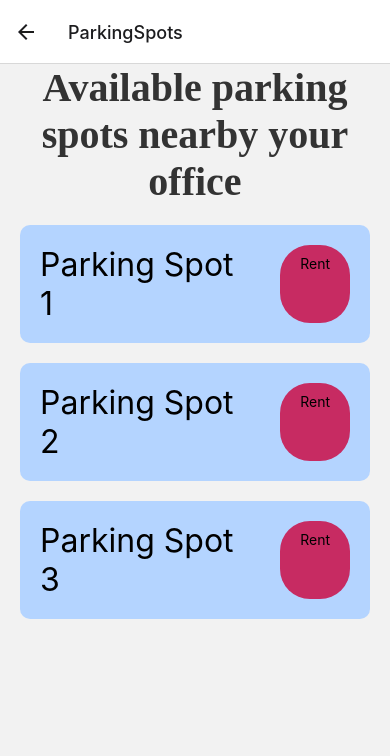
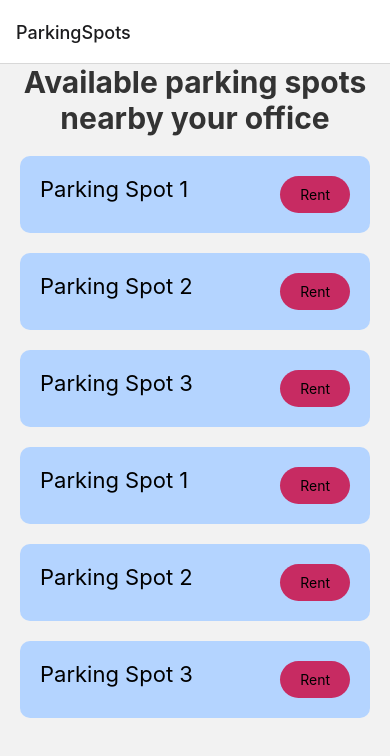
Before and after one commit to MatthewCloudy/OfficelyMobileApp, a React Native app in the folder OfficelyMobileApp/: screen /ParkingSpots in a window 390 px wide. Shown: the top 756 px of the page. Built offline with nearby package versions, Linux system fonts and the light colour scheme.

Commit message:
Small changes

```diff
--- a/OfficelyMobileApp/App.js
+++ b/OfficelyMobileApp/App.js
@@ -13,7 +13,7 @@ const Stack = createStackNavigator();
 export default function App() {
   return (
     <NavigationContainer>
-      <Stack.Navigator initialRouteName="Home">
+      <Stack.Navigator initialRouteName="ParkingSpots">
         <Stack.Screen name="Home" component={HomePage} />
         <Stack.Screen name="ParkingSpots" component={ParkingSpots} />
         <Stack.Screen name="ParkingConfirmation" component={ParkingConfirmation} />
--- a/OfficelyMobileApp/HomePage.js
+++ b/OfficelyMobileApp/HomePage.js
@@ -1,5 +1,5 @@
 import { StatusBar } from 'expo-status-bar';
-import { StyleSheet, Text, View, Button, TextInput, TouchableOpacity, ImageBackground } from 'react-native';
+import { StyleSheet, Text, View, Button, TextInput, TouchableOpacity, ImageBackground, ScrollView } from 'react-native';
 import { useState } from 'react';
 
 const image = require('./assets/officePicture.jpg');
@@ -23,6 +23,7 @@ export function HomePage() {
 
     return (
         <ImageBackground source={image} resizeMode="cover" style={styles.image}>
+            <ScrollView >
             <View >
             <View>
                 <Text style={styles.title}>Officely</Text>
@@ -46,6 +47,8 @@ export function HomePage() {
                 </TouchableOpacity>
             </View>
         </View>
+            </ScrollView>
+
 
         </ImageBackground>
 
@@ -93,13 +96,11 @@ button: {
     paddingHorizontal: 20,
   },
 buttonText: {
-    fontFamily: 'Cochin',
     color: '#fff',
     fontSize: 15,
     textAlign: 'center',
   },
 title: {
-    fontFamily: 'Cochin',
     fontSize: 40,
     fontWeight: 'bold',
     color: '#333',
--- a/OfficelyMobileApp/OfficeConfirmation.js
+++ b/OfficelyMobileApp/OfficeConfirmation.js
@@ -1,5 +1,5 @@
 import { StatusBar } from 'expo-status-bar';
-import { StyleSheet, Text, View, Button, TextInput, TouchableOpacity } from 'react-native';
+import { StyleSheet, Text, View, Button, TextInput, TouchableOpacity, ScrollView } from 'react-native';
 import { useState } from 'react';
 
 
@@ -11,7 +11,7 @@ export function OfficeConfirmation() {
 
 
     return (
-        <View style={styles.main}>
+        <ScrollView style={styles.main}>
             <View>
                 <View>
                     <Text style={styles.title}>Office - details</Text>
@@ -41,7 +41,7 @@ export function OfficeConfirmation() {
                 </View>
             </View>
 
-        </View>
+        </ScrollView>
 
     );
   }
@@ -88,13 +88,11 @@ button: {
     paddingHorizontal: 20,
   },
 buttonText: {
-    fontFamily: 'Cochin',
     color: '#fff',
     fontSize: 15,
     textAlign: 'center',
   },
 title: {
-    fontFamily: 'Cochin',
     fontSize: 20,
     fontWeight: 'bold',
     color: '#333',
--- a/OfficelyMobileApp/ParkingConfirmation.js
+++ b/OfficelyMobileApp/ParkingConfirmation.js
@@ -1,5 +1,5 @@
 import { StatusBar } from 'expo-status-bar';
-import { StyleSheet, Text, View, Button, TextInput, TouchableOpacity } from 'react-native';
+import { StyleSheet, Text, View, Button, TextInput, TouchableOpacity, ScrollView } from 'react-native';
 import { useState } from 'react';
 
 
@@ -11,7 +11,7 @@ export function ParkingConfirmation() {
 
 
     return (
-        <View style={styles.main}>
+        <ScrollView style={styles.main}>
             <View>
                 <View>
                     <Text style={styles.title}>Parking spot - details</Text>
@@ -41,7 +41,7 @@ export function ParkingConfirmation() {
                 </View>
             </View>
 
-        </View>
+        </ScrollView>
 
     );
   }
@@ -88,13 +88,11 @@ button: {
     paddingHorizontal: 20,
   },
 buttonText: {
-    fontFamily: 'Cochin',
     color: '#fff',
     fontSize: 15,
     textAlign: 'center',
   },
 title: {
-    fontFamily: 'Cochin',
     fontSize: 20,
     fontWeight: 'bold',
     color: '#333',
--- a/OfficelyMobileApp/ParkingSpots.js
+++ b/OfficelyMobileApp/ParkingSpots.js
@@ -8,11 +8,23 @@ const DATA = [
       title: 'Parking Spot 1',
     },
     {
+      id: '3ac68sdafc-c605-48d3-a4f8-fbd91aa97f63',
+      title: 'Parking Spot 2',
+    },
+    {
+      id: '58694a0sdsf-3da1-471f-bd96-145571e29d72',
+      title: 'Parking Spot 3',
+    },
+    {
+      id: 'bd7acbesda-c1b1-46c2-aed5-3ad53abb28ba',
+      title: 'Parking Spot 1',
+    },
+    {
       id: '3ac68afc-c605-48d3-a4f8-fbd91aa97f63',
       title: 'Parking Spot 2',
     },
     {
-      id: '58694a0f-3da1-471f-bd96-145571e29d72',
+      id: '58694sda0f-3da1-471f-bd96-145571e29d72',
       title: 'Parking Spot 3',
     },
   ];
@@ -69,7 +81,7 @@ itemContainer: {
     overflow: 'hidden',
     marginHorizontal: 20,
     marginBottom: 20,
-    elevation: 5, // Dodaj cień dla efektu podniesienia
+    elevation: 5,
     flexDirection: 'row',
     justifyContent: 'space-between',
   },
@@ -81,12 +93,11 @@ item: {
     marginBottom: 20,
 },
 itemTitle: {
-    fontSize: 32,
+    fontSize: 22,
     margin: 20,
 },
 title: {
-    fontFamily: 'Cochin',
-    fontSize: 40,
+    fontSize: 30,
     fontWeight: 'bold',
     color: '#333',
     textAlign: 'center',
```
